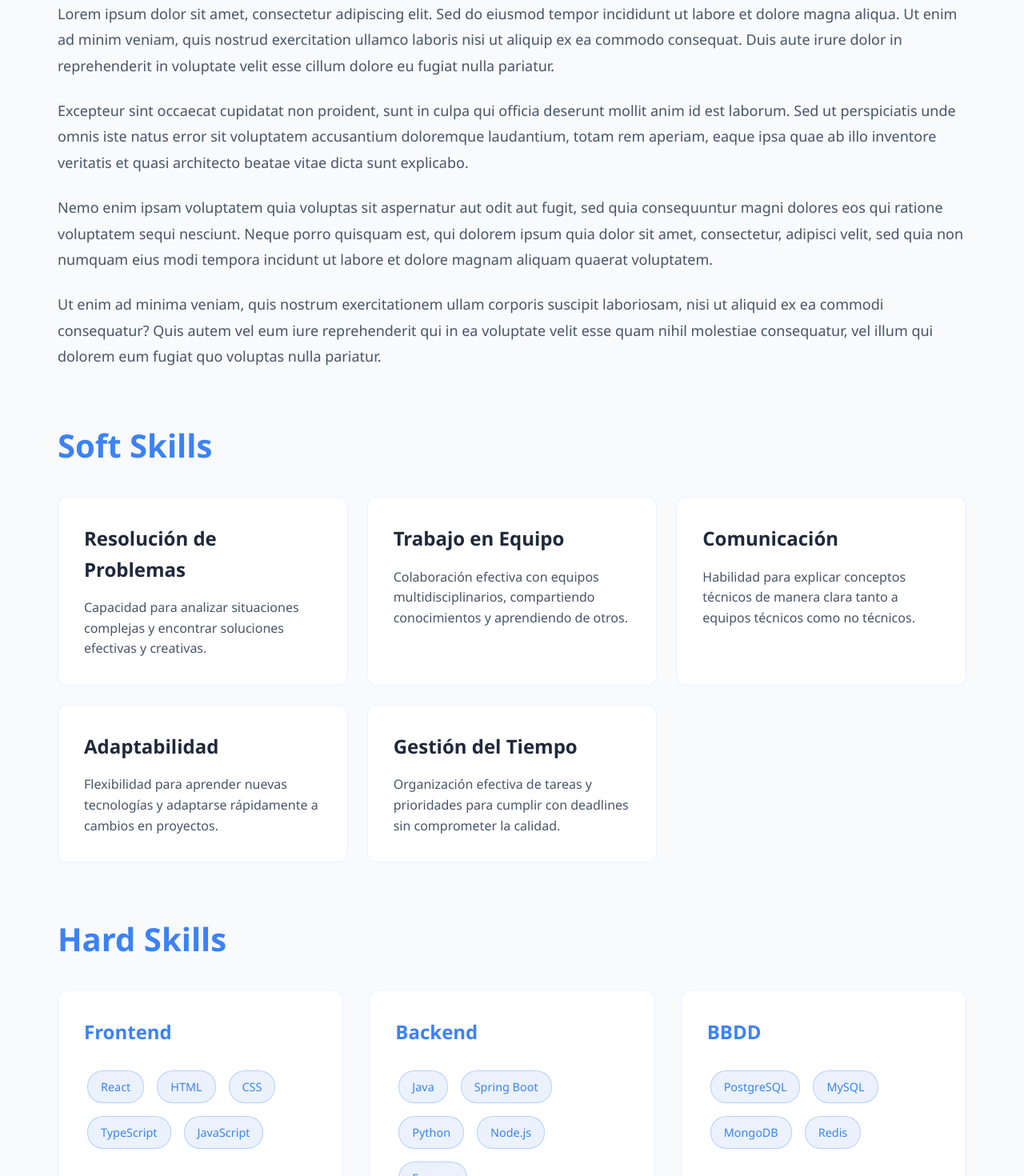
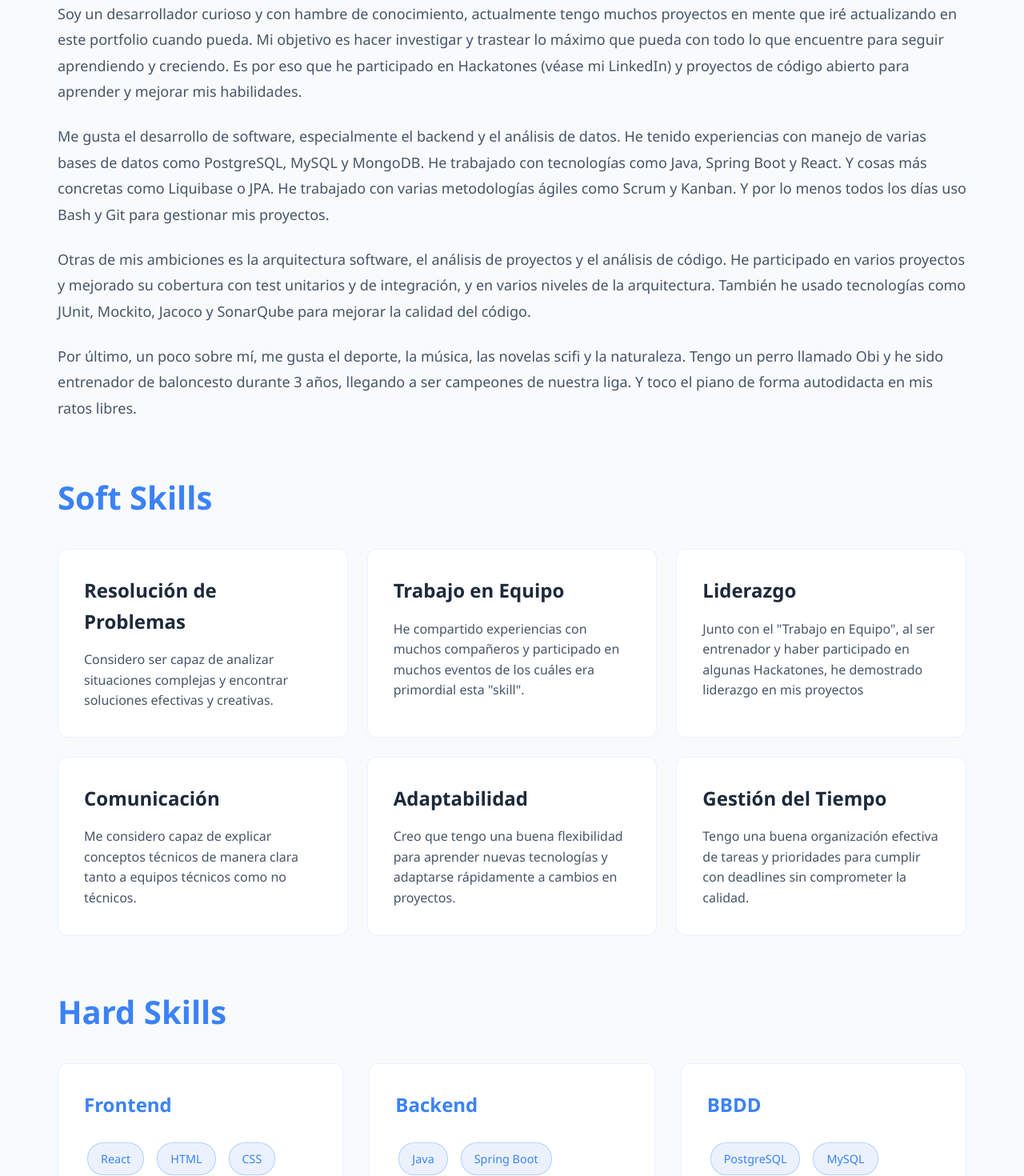
Before and after one commit to alonsomoros/alonsomoros.github.io, a React (Vite) app: page /about in a window 1280 px wide. Shown: the part 240-1710 px from the top of the page at 80% size. Built offline with nearby package versions, Linux system fonts and the light colour scheme; the HTML template or start-up script is replaced by a standard one.

Commit message:
Mini-cambios de descs

```diff
--- a/src/pages/About.tsx
+++ b/src/pages/About.tsx
@@ -3,32 +3,36 @@ import './About.css';
 
 export default function About() {
   const hardSkills = {
-    'Frontend': ['React', 'HTML', 'CSS', 'TypeScript', 'JavaScript'],
-    'Backend': ['Java', 'Spring Boot', 'Python', 'Node.js', 'Express'],
-    'BBDD': ['PostgreSQL', 'MySQL', 'MongoDB', 'Redis'],
+    'Frontend': ['React', 'HTML', 'CSS', 'JavaScript'],
+    'Backend': ['Java', 'Spring Boot', 'Python'],
+    'BBDD': ['PostgreSQL', 'MySQL', 'MongoDB', 'H2'],
     'DevOps': ['Git', 'Docker', 'Azure', 'CI/CD', 'Metodologías Ágiles']
   };
 
   const softSkills = [
     {
       name: 'Resolución de Problemas',
-      description: 'Capacidad para analizar situaciones complejas y encontrar soluciones efectivas y creativas.'
+      description: 'Considero ser capaz de analizar situaciones complejas y encontrar soluciones efectivas y creativas.'
     },
     {
       name: 'Trabajo en Equipo',
-      description: 'Colaboración efectiva con equipos multidisciplinarios, compartiendo conocimientos y aprendiendo de otros.'
+      description: 'He compartido experiencias con muchos compañeros y participado en muchos eventos de los cuáles era primordial esta "skill".'
+    },
+    {
+      name: 'Liderazgo',
+      description: 'Junto con el "Trabajo en Equipo", al ser entrenador y haber participado en algunas Hackatones, he demostrado liderazgo en mis proyectos '
     },
     {
       name: 'Comunicación',
-      description: 'Habilidad para explicar conceptos técnicos de manera clara tanto a equipos técnicos como no técnicos.'
+      description: 'Me considero capaz de explicar conceptos técnicos de manera clara tanto a equipos técnicos como no técnicos.'
     },
     {
       name: 'Adaptabilidad',
-      description: 'Flexibilidad para aprender nuevas tecnologías y adaptarse rápidamente a cambios en proyectos.'
+      description: 'Creo que tengo una buena flexibilidad para aprender nuevas tecnologías y adaptarse rápidamente a cambios en proyectos.'
     },
     {
       name: 'Gestión del Tiempo',
-      description: 'Organización efectiva de tareas y prioridades para cumplir con deadlines sin comprometer la calidad.'
+      description: 'Tengo una buena organización efectiva de tareas y prioridades para cumplir con deadlines sin comprometer la calidad.'
     }
   ];
 
@@ -39,24 +43,24 @@ export default function About() {
           <h1>Sobre mí</h1>
           <div className="about-description">
             <p>
-              Lorem ipsum dolor sit amet, consectetur adipiscing elit. Sed do eiusmod tempor incididunt ut labore et dolore magna aliqua.
-              Ut enim ad minim veniam, quis nostrud exercitation ullamco laboris nisi ut aliquip ex ea commodo consequat. Duis aute irure
-              dolor in reprehenderit in voluptate velit esse cillum dolore eu fugiat nulla pariatur.
+              Soy un desarrollador curioso y con hambre de conocimiento, actualmente tengo muchos proyectos en mente que iré actualizando en este portfolio cuando pueda.
+              Mi objetivo es hacer investigar y trastear lo máximo que pueda con todo lo que encuentre para seguir aprendiendo y creciendo.
+              Es por eso que he participado en Hackatones (véase mi LinkedIn) y proyectos de código abierto para aprender y mejorar mis habilidades.
             </p>
             <p>
-              Excepteur sint occaecat cupidatat non proident, sunt in culpa qui officia deserunt mollit anim id est laborum. Sed ut
-              perspiciatis unde omnis iste natus error sit voluptatem accusantium doloremque laudantium, totam rem aperiam, eaque ipsa
-              quae ab illo inventore veritatis et quasi architecto beatae vitae dicta sunt explicabo.
+              Me gusta el desarrollo de software, especialmente el backend y el análisis de datos. He tenido experiencias con manejo de varias bases de datos como PostgreSQL, MySQL y MongoDB.
+              He trabajado con tecnologías como Java, Spring Boot y React. Y cosas más concretas como Liquibase o JPA. He trabajado con varias metodologías ágiles como Scrum y Kanban.
+              Y por lo menos todos los días uso Bash y Git para gestionar mis proyectos.
             </p>
             <p>
-              Nemo enim ipsam voluptatem quia voluptas sit aspernatur aut odit aut fugit, sed quia consequuntur magni dolores eos qui
-              ratione voluptatem sequi nesciunt. Neque porro quisquam est, qui dolorem ipsum quia dolor sit amet, consectetur, adipisci
-              velit, sed quia non numquam eius modi tempora incidunt ut labore et dolore magnam aliquam quaerat voluptatem.
+              Otras de mis ambiciones es la arquitectura software, el análisis de proyectos y el análisis de código.
+              He participado en varios proyectos y mejorado su cobertura con test unitarios y de integración, y en varios niveles de la arquitectura.
+              También he usado tecnologías como JUnit, Mockito, Jacoco y SonarQube para mejorar la calidad del código.
             </p>
             <p>
-              Ut enim ad minima veniam, quis nostrum exercitationem ullam corporis suscipit laboriosam, nisi ut aliquid ex ea commodi
-              consequatur? Quis autem vel eum iure reprehenderit qui in ea voluptate velit esse quam nihil molestiae consequatur, vel
-              illum qui dolorem eum fugiat quo voluptas nulla pariatur.
+              Por último, un poco sobre mí, me gusta el deporte, la música, las novelas scifi y la naturaleza.
+              Tengo un perro llamado Obi y he sido entrenador de baloncesto durante 3 años, llegando a ser campeones de nuestra liga.
+              Y toco el piano de forma autodidacta en mis ratos libres.
             </p>
           </div>
         </section>
--- a/src/pages/Projects.css
+++ b/src/pages/Projects.css
@@ -115,9 +115,10 @@
 }
 
 .project-technologies {
+    justify-content: center;
     display: flex;
     flex-wrap: wrap;
-    gap: 0.5rem;
+    gap: 0.1rem;
 }
 
 @media (max-width: 768px) {
```
